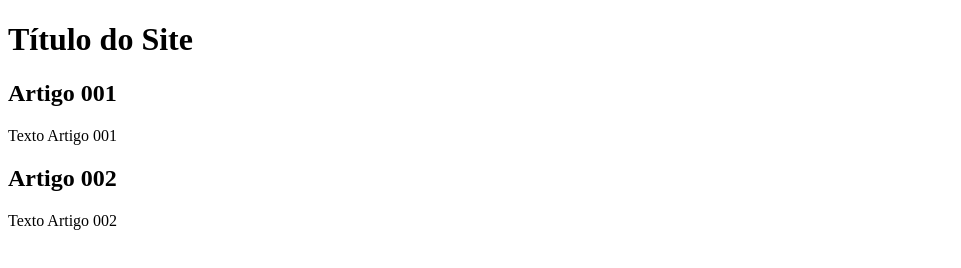
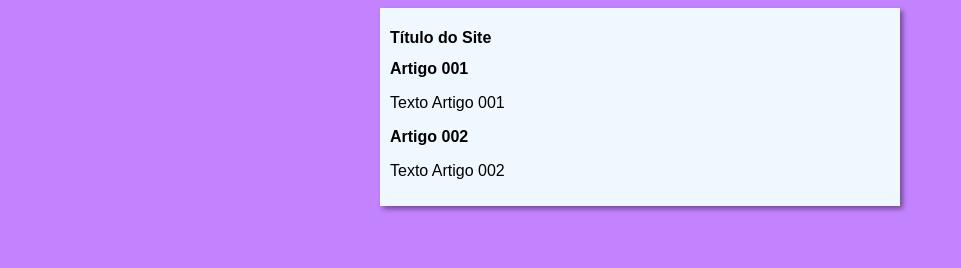
Before and after one commit to Sampaio-Luan/projeto-site, a plain HTML site: page index.html in a window 1280 px wide. Shown: the whole page, without its empty margins (0-961 px from the left). Drawn offline with Linux system fonts and the light colour scheme.

Commit message:
iniciei o design

```diff
--- /dev/null
+++ b/estilos/style.css
@@ -0,0 +1,17 @@
+*{
+    font-family: Arial, Helvetica, sans-serif;
+    font-size: 16px;
+}
+
+body{
+    background-color: rgb(195, 131, 255);
+}
+
+main{
+    background-color: aliceblue;
+    width: 500px;
+    margin: auto;
+    padding: 10px;
+    box-shadow: 3px 3px 5px rgba(0, 0, 0, 0.425);
+
+}
--- a/index.html
+++ b/index.html
@@ -5,6 +5,7 @@
     <meta http-equiv="X-UA-Compatible" content="IE=edge">
     <meta name="viewport" content="width=device-width, initial-scale=1.0">
     <title>Título do Site</title>
+    <link rel="stylesheet" href="estilos/style.css">
 </head>
 <body>
     <main>
```
